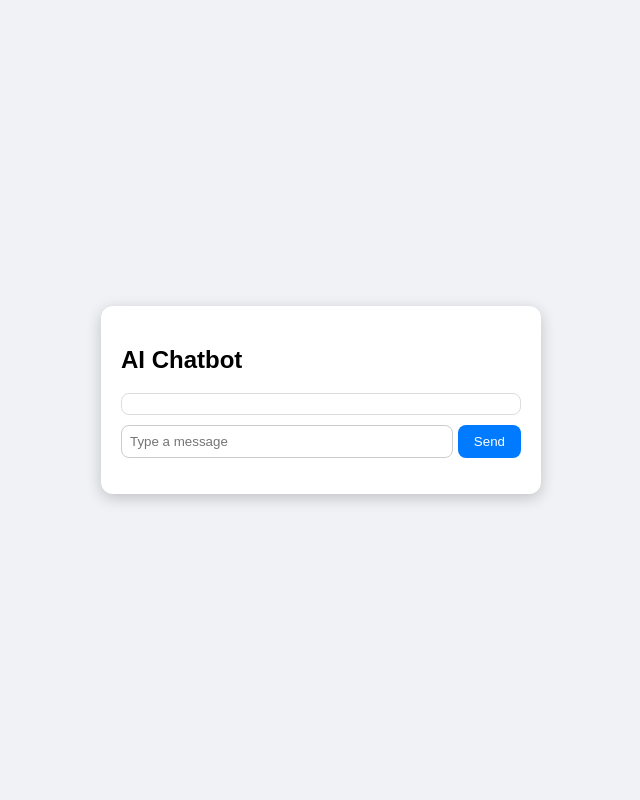
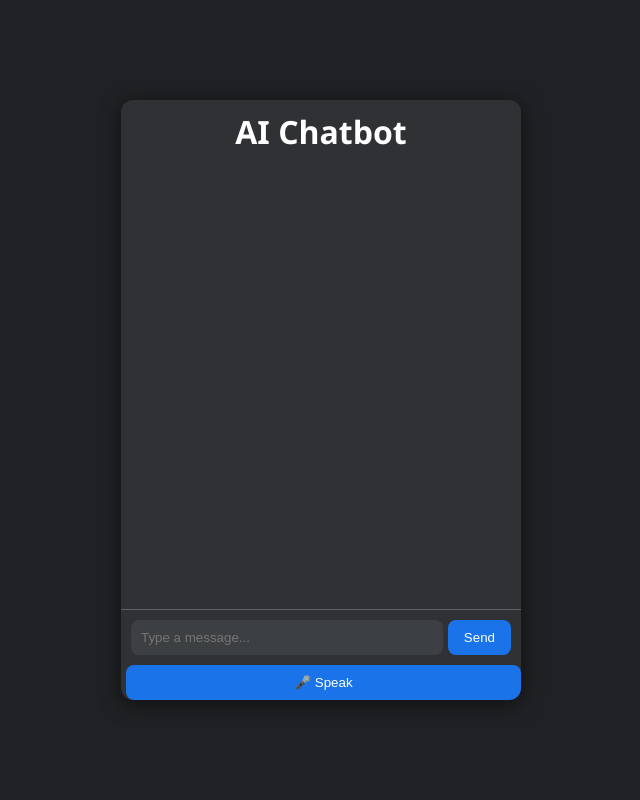
Before and after one commit to vijay7224/up, a Flask app: page / in a window 1280 px wide. Shown: the whole page, without its empty margins (319-959 px from the left). Run offline with Flask 3, Linux system fonts and the light colour scheme.

Commit message:
Update index.html

```diff
--- a/sqlite/templates/index.html
+++ b/sqlite/templates/index.html
@@ -1,124 +1,112 @@
 
+<!DOCTYPE html>
 <html lang="en">
 <head>
 <meta charset="UTF-8">
+<meta name="viewport" content="width=device-width, initial-scale=1.0">
 <title>AI Chatbot</title>
 <style>
+:root {
+    --user-color: #1a73e8;
+    --bot-color: #e5e5ea;
+    --background: #202124;
+    --text-color: #e8eaed;
+}
 body {
-    font-family: Arial, sans-serif;
-    background: #f0f2f5;
-    display: flex;
-    justify-content: center;
-    align-items: center;
-    height: 100vh;
-    margin: 0;
+    margin:0; font-family:'Segoe UI', sans-serif; background:var(--background); color:var(--text-color);
+    display:flex; justify-content:center; align-items:center; height:100vh;
 }
 .chat-container {
-    background: white;
-    width: 400px;
-    max-width: 90%;
-    padding: 20px;
-    border-radius: 12px;
-    box-shadow: 0 4px 15px rgba(0,0,0,0.2);
-    display: flex;
-    flex-direction: column;
+    display:flex; flex-direction:column; width:400px; max-width:90%; height:600px; background:#303134;
+    border-radius:12px; overflow:hidden; box-shadow:0 4px 20px rgba(0,0,0,0.5);
 }
 #chat-box {
-    flex: 1;
-    overflow-y: auto;
-    max-height: 400px;
-    margin-bottom: 10px;
-    padding: 10px;
-    border: 1px solid #ddd;
-    border-radius: 8px;
+    flex:1; overflow-y:auto; padding:10px; display:flex; flex-direction:column;
 }
-.user-msg {
-    text-align: right;
-    margin: 5px 0;
-    color: white;
-    background: #007bff;
-    display: inline-block;
-    padding: 6px 12px;
-    border-radius: 12px;
+.message {
+    max-width:75%; margin:5px 0; padding:10px; border-radius:12px; word-wrap:break-word;
 }
-.bot-msg {
-    text-align: left;
-    margin: 5px 0;
-    color: black;
-    background: #e5e5ea;
-    display: inline-block;
-    padding: 6px 12px;
-    border-radius: 12px;
-}
-#chat-form {
-    display: flex;
-}
-#user-input {
-    flex: 1;
-    padding: 8px;
-    border-radius: 8px;
-    border: 1px solid #ccc;
-}
-button {
-    padding: 8px 16px;
-    margin-left: 5px;
-    border-radius: 8px;
-    border: none;
-    background: #007bff;
-    color: white;
-    cursor: pointer;
-}
-.typing {
-    display: inline-block;
-    border-right: 2px solid #333;
-    animation: blink 0.7s steps(1) infinite;
-}
-@keyframes blink {
-    50% { border-color: transparent; }
-}
+.user-msg { align-self:flex-end; background: var(--user-color); color:white; border-bottom-right-radius:0; }
+.bot-msg { align-self:flex-start; background: var(--bot-color); color:black; border-bottom-left-radius:0; }
+#chat-form { display:flex; border-top:1px solid #5f6368; padding:10px; background:#303134; }
+#user-input { flex:1; padding:10px; border-radius:8px; border:none; outline:none; background:#3c4043; color:white; }
+button { padding:10px 16px; margin-left:5px; border-radius:8px; border:none; background:#1a73e8; color:white; cursor:pointer; }
+.typing { font-style:italic; color:#ccc; margin:5px 0; }
+h1 { text-align:center; margin:10px 0; color:white; }
 </style>
 </head>
 <body>
 <div class="chat-container">
-    <h2>AI Chatbot</h2>
+    <h1>AI Chatbot</h1>
     <div id="chat-box"></div>
     <form id="chat-form">
-        <input type="text" id="user-input" placeholder="Type a message" required>
+        <input type="text" id="user-input" placeholder="Type a message..." required>
         <button type="submit">Send</button>
     </form>
+    <button onclick="startDictation()">🎤 Speak</button>
 </div>
 
 <script>
 const form = document.getElementById("chat-form");
 const chatBox = document.getElementById("chat-box");
 
-form.addEventListener("submit", async (e) => {
+form.addEventListener("submit", async (e)=>{
     e.preventDefault();
     const message = document.getElementById("user-input").value;
-    chatBox.innerHTML += `<div class="user-msg">${message}</div>`;
+    addMessage("user", message);
     document.getElementById("user-input").value = "";
-
-    // Bot typing animation
-    const typingDiv = document.createElement("div");
-    typingDiv.className = "bot-msg typing";
-    typingDiv.textContent = "Typing...";
-    chatBox.appendChild(typingDiv);
-    chatBox.scrollTop = chatBox.scrollHeight;
+    addMessage("bot", "Typing...", true);
 
     try {
         const res = await fetch("/chat", {
-            method: "POST",
-            body: new URLSearchParams({message}),
+            method:"POST",
+            body:new URLSearchParams({message}),
         });
         const data = await res.json();
-        typingDiv.remove();
-        chatBox.innerHTML += `<div class="bot-msg">${data.reply}</div>`;
-        chatBox.scrollTop = chatBox.scrollHeight;
-    } catch(err) {
-        typingDiv.remove();
-        chatBox.innerHTML += `<div class="bot-msg">Error: ${err}</div>`;
+        updateBotMessage(data.reply);
+        speak(data.reply);
+    } catch(err){
+        updateBotMessage("Error: " + err);
     }
 });
+
+function addMessage(sender, text, typing=false){
+    const msgDiv = document.createElement("div");
+    msgDiv.classList.add("message");
+    msgDiv.classList.add(sender+"-msg");
+    msgDiv.textContent = text;
+    if(typing) msgDiv.classList.add("typing");
+    chatBox.appendChild(msgDiv);
+    chatBox.scrollTop = chatBox.scrollHeight;
+}
+
+function updateBotMessage(text){
+    const typingDiv = document.querySelector(".bot-msg.typing");
+    if(typingDiv) typingDiv.remove();
+    addMessage("bot", text);
+}
+
+function speak(text){
+    const utter = new SpeechSynthesisUtterance(text);
+    window.speechSynthesis.speak(utter);
+}
+
+function startDictation() {
+    if (window.hasOwnProperty('webkitSpeechRecognition')) {
+        var recognition = new webkitSpeechRecognition();
+        recognition.continuous = false;
+        recognition.interimResults = false;
+        recognition.lang = "en-US";
+        recognition.start();
+        recognition.onresult = function(e) {
+            document.getElementById('user-input').value = e.results[0][0].transcript;
+            recognition.stop();
+        };
+        recognition.onerror = function(e) { recognition.stop(); }
+    } else {
+        alert("Speech Recognition not supported in this browser.");
+    }
+}
 </script>
 </body>
 </html>
```
